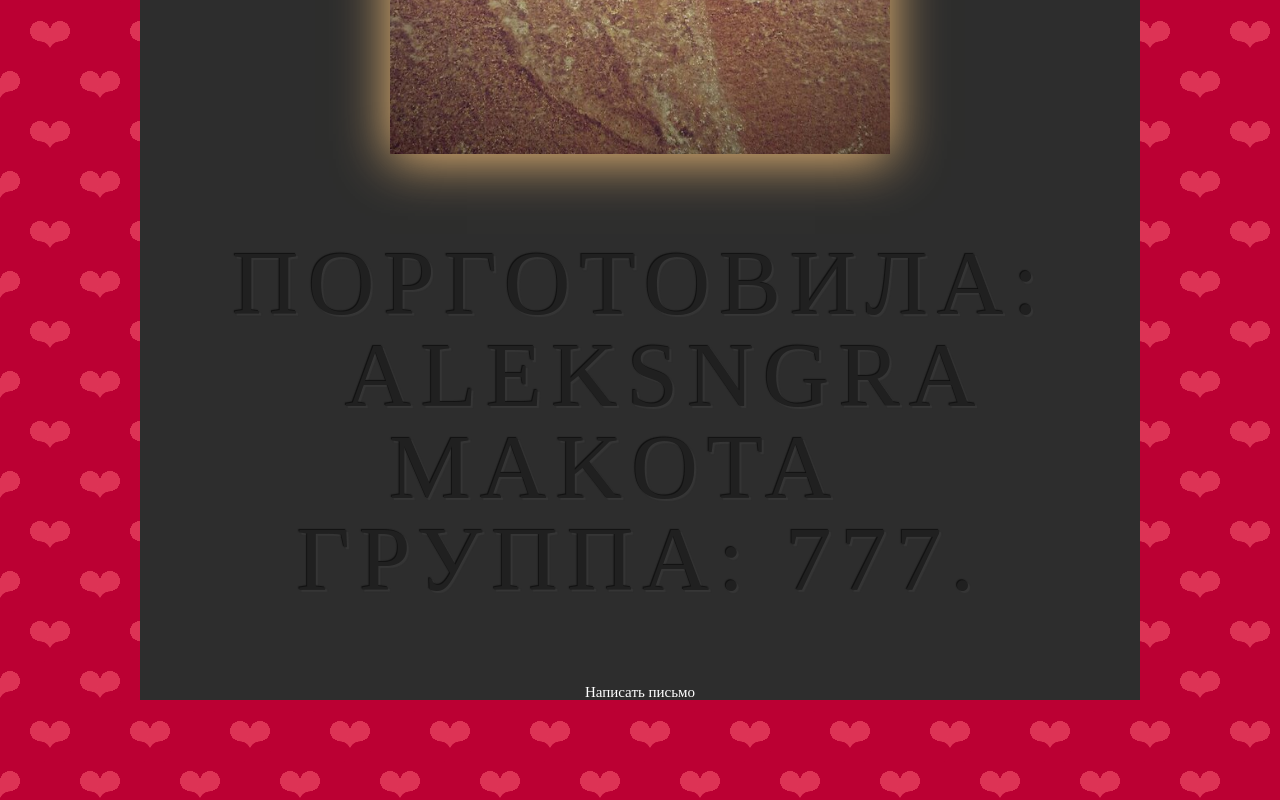
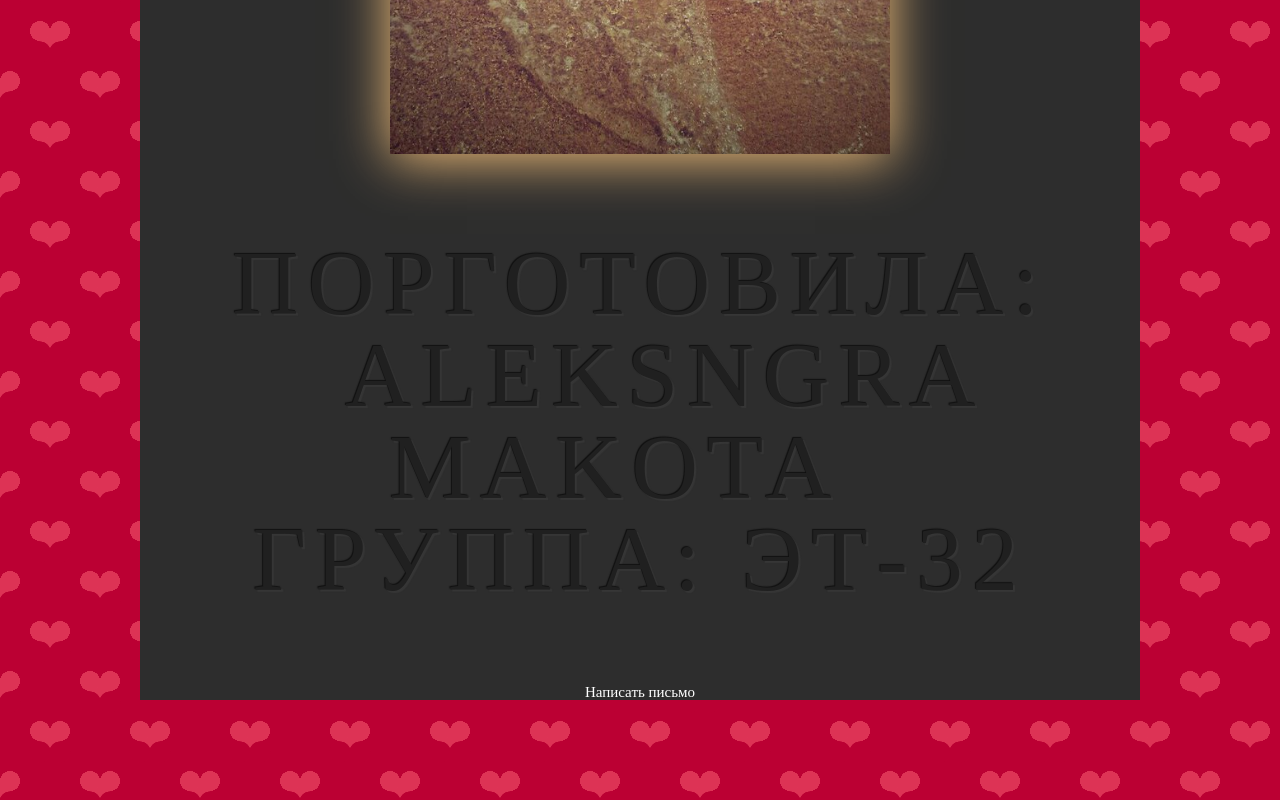
Before and after one commit to Haron23/Haron23.github.io, a plain HTML site: page index.html in a window 1280 px wide. Shown: the part 991-1791 px from the top of the page. Drawn offline with Linux system fonts and the light colour scheme.

Commit message:
Update index.html

```diff
--- a/index.html
+++ b/index.html
@@ -22,7 +22,7 @@
 		</nav>
 		<div class="main">
 			<a class="main_photo_href" href="http://haron23.github.io/index.html"><img width="500px" class="main-photo" src="img/my-photo.jpg" alt="альтернативный текст"></a>
-			<h2 class='retroshadow'>Порготовила: <a class='retroshadow' href="mailto:someone@example.com?Subject=I%20love%20JS" target="_top">Aleksngra Makota</a> группа: <span> 777.</span></h2>
+			<h2 class='retroshadow'>Порготовила: <a class='retroshadow' href="mailto:kissiki_lissiki@list.ru?Subject=I%20love%20JS" target="_top">Aleksngra Makota</a> группа: <span>ЭТ-32</span></h2>
 
   			<p><a href="https://vk.com/idezhikk">Написать письмо</a></p>
 		</div>
```
